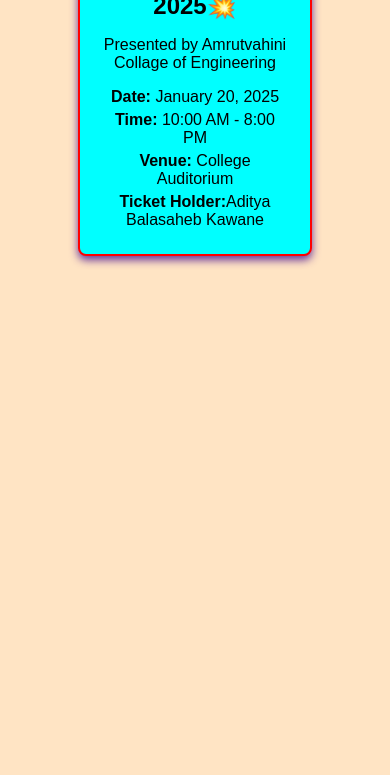
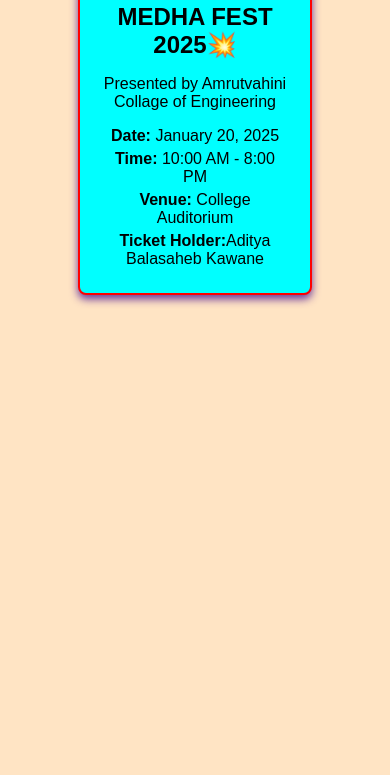
Before and after one commit to AdityaKawane/ResponsiveTicket, a plain HTML site: page index.html in a window 390 px wide. Shown: the part 69-844 px from the top of the page. Drawn offline with Linux system fonts and the light colour scheme.

Commit message:
Made it Responsive

```diff
--- a/index.html
+++ b/index.html
@@ -1,10 +1,13 @@
 <!DOCTYPE html>
 <html>
 <head>
+    <meta charset="UTF-8">
+    <meta name="viewport" content="width=device-width, initial-scale=1.0">
     <title>College Event Ticket</title>
     <style>
         body {
             font-family: Arial, sans-serif;
+            padding-top: 10%;
             margin: 20%;
             display: flex;
             justify-content: center;
```
